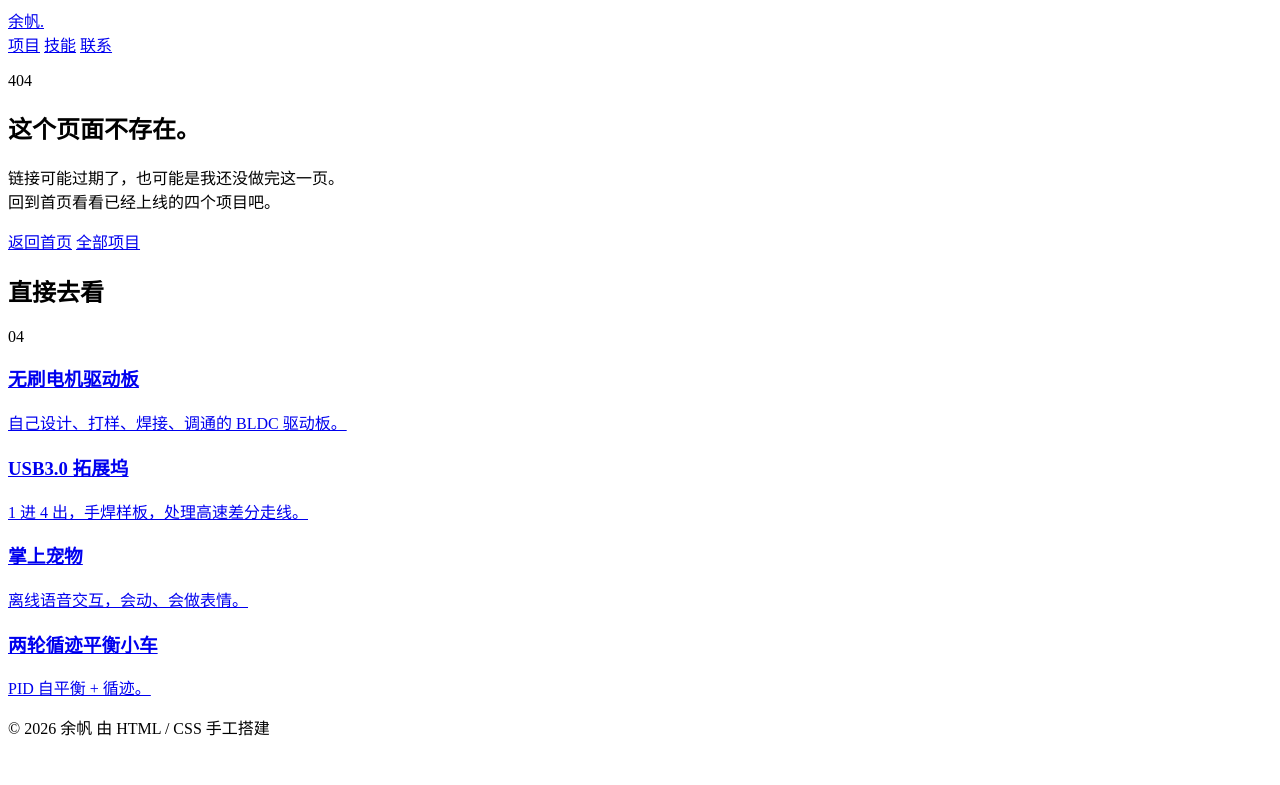
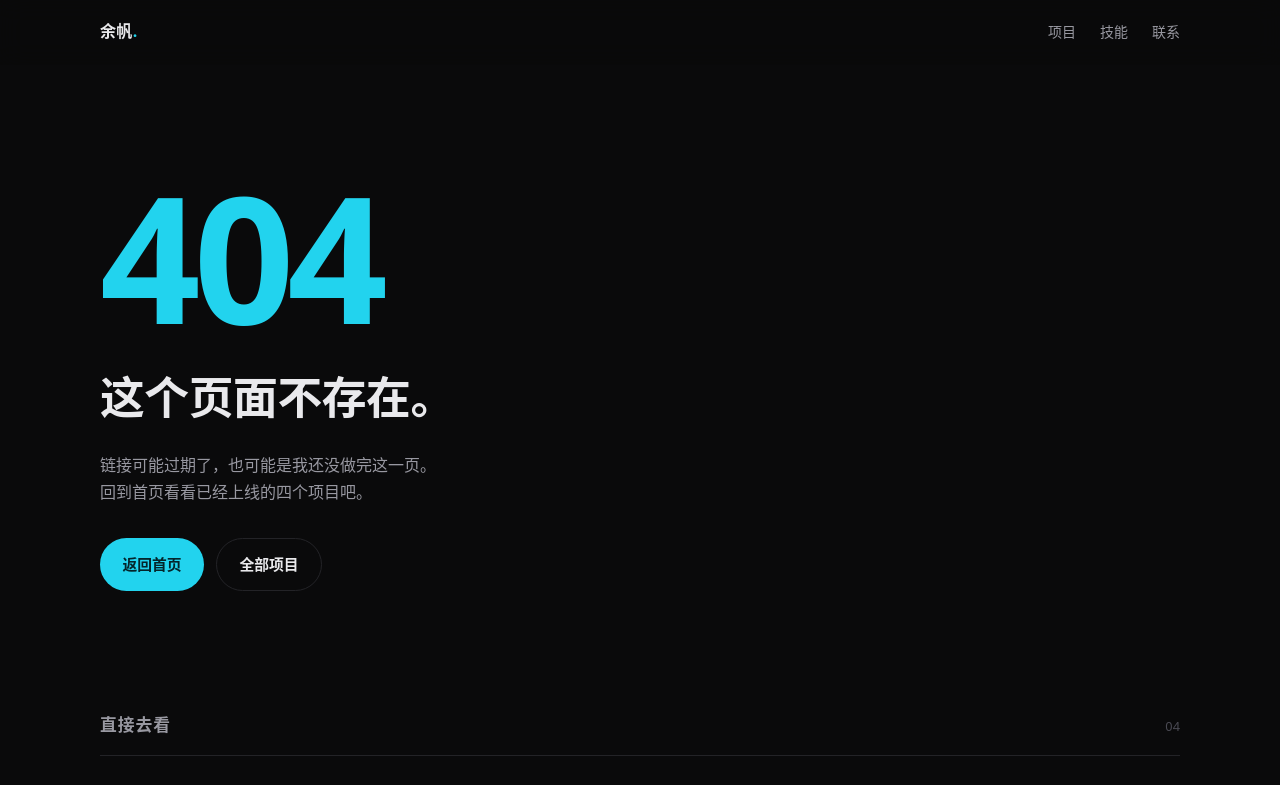
Before and after one commit to yohoda/yufan-portfolio, a plain HTML site: page 404.html in a window 1280 px wide. Shown: the top 785 px of the page. Drawn offline with Linux system fonts and the light colour scheme; the site is published under a folder, as on GitHub Pages, so addresses that start at the root find nothing.

Commit message:
404 页改用相对路径以适配 GitHub Pages 子路径；README 更新线上地址

```diff
--- a/404.html
+++ b/404.html
@@ -6,17 +6,17 @@
 <title>页面不存在 · 余帆</title>
 <meta name="description" content="这个页面不存在，返回余帆的嵌入式硬件作品集首页。">
 <meta name="robots" content="noindex">
-<link rel="stylesheet" href="/style.css">
+<link rel="stylesheet" href="style.css">
 </head>
 <body>
 
 <header class="site-header">
   <div class="container">
-    <a class="brand" href="/">余帆<span>.</span></a>
+    <a class="brand" href="./">余帆<span>.</span></a>
     <nav class="nav">
-      <a href="/#projects">项目</a>
-      <a href="/#skills">技能</a>
-      <a href="/#contact">联系</a>
+      <a href="./#projects">项目</a>
+      <a href="./#skills">技能</a>
+      <a href="./#contact">联系</a>
     </nav>
   </div>
 </header>
@@ -27,8 +27,8 @@
     <h1>这个页面不存在。</h1>
     <p class="explain">链接可能过期了，也可能是我还没做完这一页。<br>回到首页看看已经上线的四个项目吧。</p>
     <div class="actions">
-      <a class="btn" href="/">返回首页</a>
-      <a class="btn ghost" href="/#projects">全部项目</a>
+      <a class="btn" href="./">返回首页</a>
+      <a class="btn ghost" href="./#projects">全部项目</a>
     </div>
   </section>
 
@@ -38,25 +38,25 @@
       <span class="count">04</span>
     </div>
     <div class="projects">
-      <a class="card" href="/projects/bldc-driver.html">
+      <a class="card" href="projects/bldc-driver.html">
         <div class="card-body">
           <h3 class="card-title">无刷电机驱动板</h3>
           <p class="card-desc">自己设计、打样、焊接、调通的 BLDC 驱动板。</p>
         </div>
       </a>
-      <a class="card" href="/projects/usb-hub.html">
+      <a class="card" href="projects/usb-hub.html">
         <div class="card-body">
           <h3 class="card-title">USB3.0 拓展坞</h3>
           <p class="card-desc">1 进 4 出，手焊样板，处理高速差分走线。</p>
         </div>
       </a>
-      <a class="card" href="/projects/pocket-pet.html">
+      <a class="card" href="projects/pocket-pet.html">
         <div class="card-body">
           <h3 class="card-title">掌上宠物</h3>
           <p class="card-desc">离线语音交互，会动、会做表情。</p>
         </div>
       </a>
-      <a class="card" href="/projects/balance-car.html">
+      <a class="card" href="projects/balance-car.html">
         <div class="card-body">
           <h3 class="card-title">两轮循迹平衡小车</h3>
           <p class="card-desc">PID 自平衡 + 循迹。</p>
```
Also changed, not shown: 1 other file.
